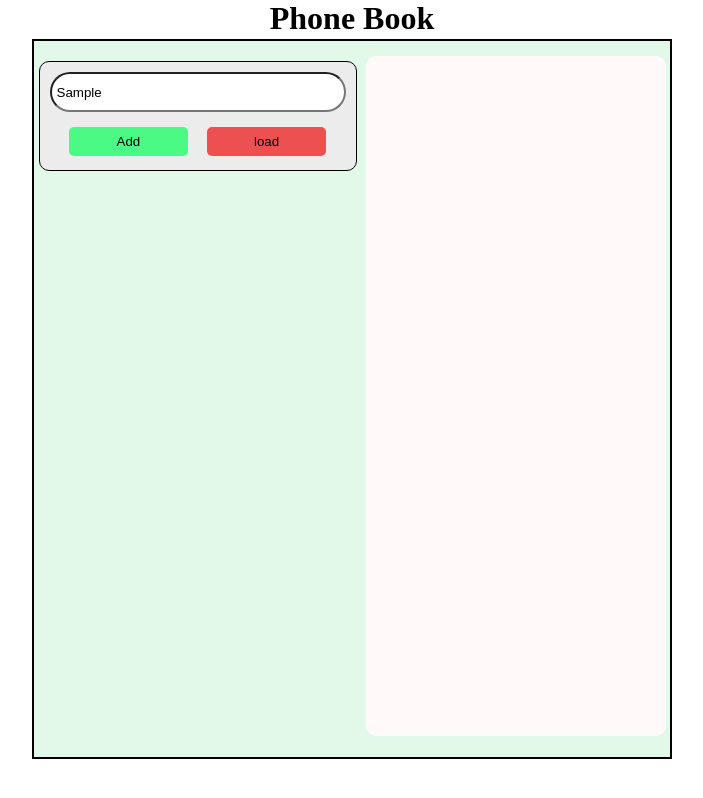
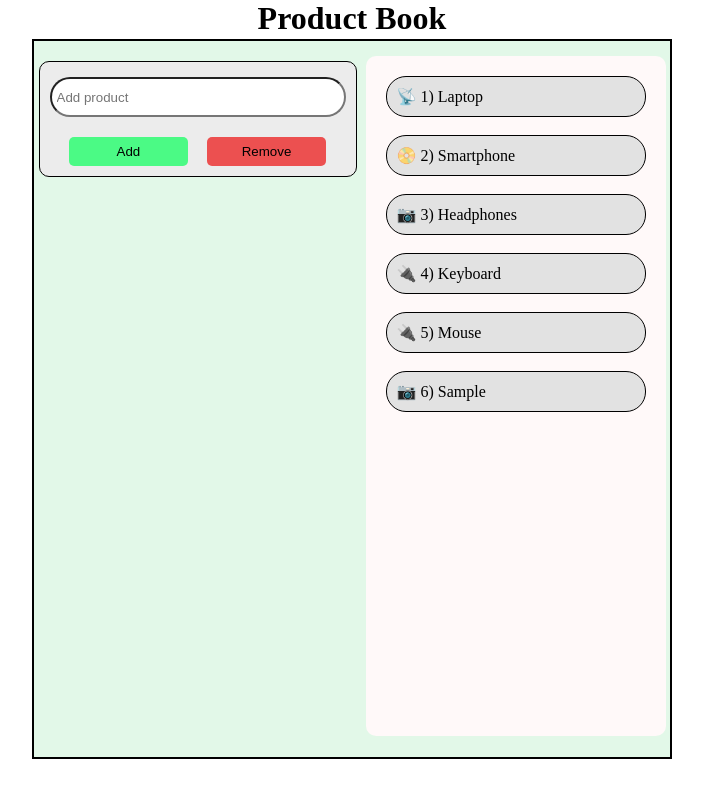
Before and after one commit to AKashAMode/Studentbook-using-js, a plain HTML site: page index.html in a window 1280 px wide. Both pictures are taken after typing "Sample" into the empty fields and a click on the button "Add". Shown: the whole page, without its empty margins (288-991 px from the left). Drawn offline with Linux system fonts and the light colour scheme.

Commit message:
js code added

```diff
--- a/app.js
+++ b/app.js
@@ -1,22 +1,53 @@
 
 
 
-const number = [9345334435,4343345682,9833423232,
-               9345674545,8756454345];
+const products = [
+    "Laptop",
+    "Smartphone",
+    "Headphones",
+    "Keyboard",
+    "Mouse",
+];
 
+
+function getRandomEmg(){
+
+    const productEmojis = [
+        "💻","📱", "🎧",  "⌨️", "🖱️", "🖥️",  "📷", "⌚","📠",
+        "📺", "📀", "🔋",  "🔌",  "📡", "📹","🖨️",  "🎥"
+    ];
+
+    const min = 0;
+    const max = productEmojis.length-1;
+
+    const randomIndex = Math.floor(Math.random() * (max-min + 1)) + min;
+
+    return productEmojis[randomIndex];
+}
 
 
 
 function loadNum(){
-
     const phonenum = document.getElementById('phonenum-box');
     phonenum.innerHTML = "";
-    for(let i=0;i<number.length;i++){
-     phonenum.innerHTML += `<div class="number-card">${i+1}) ${number[i]}</div></br>`;
+    for(let i=0;i<products.length;i++){
+     phonenum.innerHTML += `<div class="number-card"> ${getRandomEmg()}  ${i+1})  ${products[i]}</div></br>`;
     }
 }
 
+
+const numinput = document.getElementById('input');
+
 function addNum(){
-    const numinput = document.getElementById(input);
-    number.push(numinput.value);git
+    products.push(numinput.value);
+    numinput.value = "";
+    loadNum();
 }
+
+
+function removeNum(){
+    const productIndex = products.indexOf(numinput.value);
+    numinput.value = "";
+    products.splice(productIndex, 1);
+    loadNum();
+}
--- a/index.html
+++ b/index.html
@@ -8,13 +8,14 @@
 </head>
 <body>
     <div class="main-container">
-         <h1 class="heading">Phone Book</h1>
+         <h1 class="heading">Product Book</h1>
+
         <div class="container">
             <div class="input-box">
-               <input type="text" class="input" id="input" placeholder="Add number">
+               <input type="text" class="input" id="input" placeholder="Add product">
                <div class="btn-box">
                 <button class="add-btn btn-style" onclick="addNum()" >Add</button>
-                <button class="remove-btn btn-style" onclick="loadNum()">load</button>
+                <button class="remove-btn btn-style" onclick="removeNum()">Remove</button>
                </div>
             </div>
 
--- a/style.css
+++ b/style.css
@@ -23,7 +23,7 @@
 }
 
 .input-box{
-    height: 110px;
+    height: fit-content;
     margin-top: 20px;
     padding: 10px;
     width: 50%;
@@ -38,6 +38,7 @@
     height: 40px;
     width: 100%;
     border-radius: 20px;
+    margin: 5px 0px;
 }
 
 .btn-box{
@@ -78,5 +79,5 @@
     margin: 0px 20px;
     padding: 10px;
     border-radius: 20px;
-
+    background-color: #e2e2e2;
 }
```
